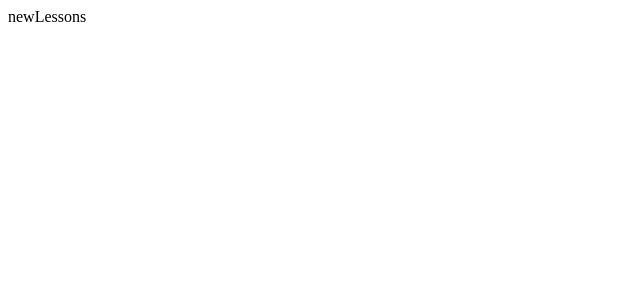
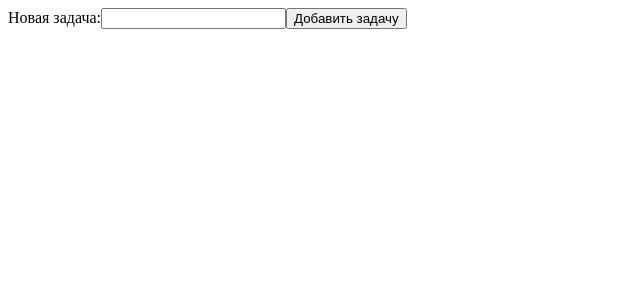
Before and after one commit to IVShelkunov/React_lessons, a React (Vite) app: page / in a window 1280 px wide. Shown: the top 300 px of the page, without its empty margins (0-640 px from the left). Built offline with nearby package versions, Linux system fonts and the light colour scheme.

Commit message:
create store for components TaskList and TaskForm

```diff
--- a/src/App.tsx
+++ b/src/App.tsx
@@ -1,14 +1,15 @@
 import './App.css'
+import { TaskForm } from './components/TaskForm'
+import { TaskList } from './components/TaskList'
 
 function App() {
 
 
   return (
-    <>
-      <div>
-        newLessons
+      <div className='app'>
+        <TaskForm/>
+        <TaskList/>
       </div>
-    </>
   )
 }
 
--- /dev/null
+++ b/src/components/TaskForm.tsx
@@ -0,0 +1,21 @@
+import { useState } from "react";
+import { useTaskStore } from "../store";
+
+export function TaskForm() {
+	const addTask = useTaskStore((state) => state.addTask);
+	const [inputValue, setInputValue] = useState('');
+	const handleChangeInputValue = (e: React.ChangeEvent<HTMLInputElement>) => setInputValue(e.target.value);
+	const handleSubmit = (e: React.FormEvent<HTMLFormElement>) => {
+		e.preventDefault();
+		addTask(inputValue);
+		setInputValue('');
+	}
+	return (
+		<form className="task-form" onSubmit={handleSubmit}>
+			<label htmlFor="task-text">Новая задача:</label>
+			<input type="text" id="task-text" value={inputValue} onChange={handleChangeInputValue}/>
+			<button type="submit">Добавить задачу</button>
+		</form>
+	);
+
+}
--- /dev/null
+++ b/src/components/TaskList.tsx
@@ -0,0 +1,12 @@
+import { useTaskStore } from "../store";
+export function TaskList() {
+	const tasks = useTaskStore(state => state.tasks);
+	const removeTask = useTaskStore(state => state.removeTask)
+	return (
+		<ul className="task-list">
+			{tasks.map(task => (
+				<li key={task.id}>{task.text}<button onClick={() => removeTask(task.id)}>Удалить</button></li>
+			))}
+		</ul>
+	);
+}
--- /dev/null
+++ b/src/store/index.ts
@@ -0,0 +1,8 @@
+import { create } from "zustand";
+import type { TaskState } from "../types/types";
+
+export const useTaskStore = create<TaskState>((set) => ({
+	tasks: [],
+	addTask: (text) => set(state => ({tasks: [...state.tasks , {id: Date.now() , text: text}]})),
+	removeTask: (id) => set(state => ({tasks: state.tasks.filter(task => task.id !== id)}))
+}));
--- /dev/null
+++ b/src/types/types.ts
@@ -0,0 +1,8 @@
+export interface Task { id: number; text: string; }
+export interface TaskState {
+	//state
+	tasks: Task[],
+	//actions
+	addTask: (text: string) => void,
+	removeTask: (id: number) => void
+}
```
